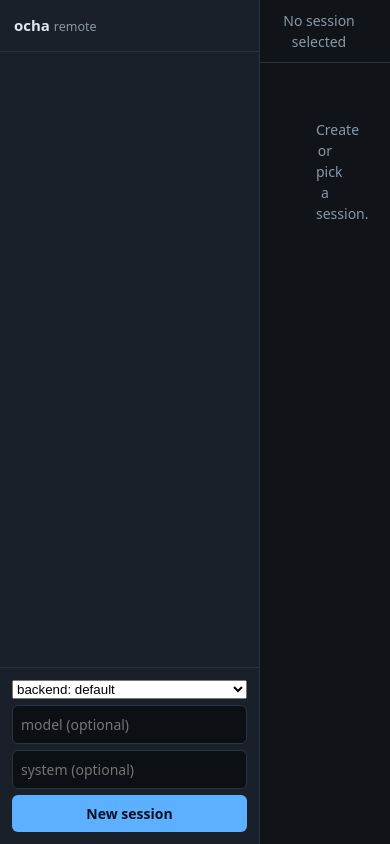
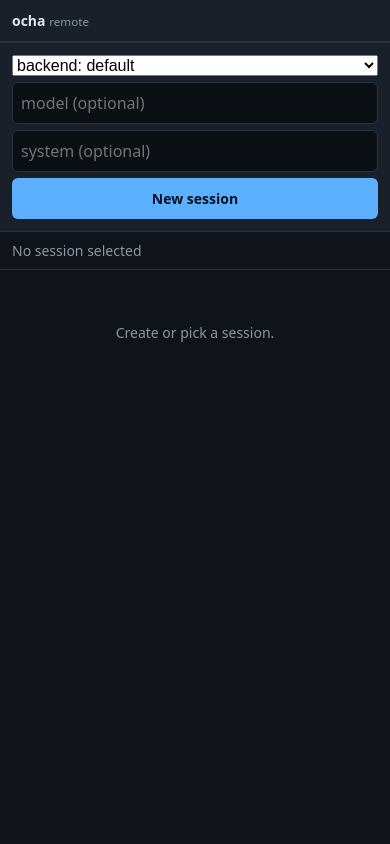
Before and after one commit to hikalium/ocha, a plain HTML site: page static/index.html in a window 390 px wide. Drawn offline with Linux system fonts and the light colour scheme; no server answers.

Commit message:
feat(serve/ui): mobile-responsive layout
100dvh on body (iOS address-bar safe); @media (max-width:700px) stacks
sidebar above main, fixes 16px input/select/textarea font-size to
suppress iOS focus-zoom, larger 40px-min-height tap targets, and
respects iOS home-indicator via env(safe-area-inset-bottom) on the
composer. No new deps, no external assets — pure CSS in the embedded
index.html.

Co-Authored-By: Claude Opus 4.7 <noreply@anthropic.com>

```diff
--- a/static/index.html
+++ b/static/index.html
@@ -10,7 +10,7 @@
           --mut:#8a97a6; --accent:#5db0ff; --warn:#ffb454; --bad:#ff6b6b; }
   * { box-sizing:border-box; }
   body { margin:0; font:14px/1.5 system-ui,sans-serif; background:var(--bg);
-         color:var(--fg); height:100vh; display:flex; }
+         color:var(--fg); height:100vh; height:100dvh; display:flex; }
   #side { width:260px; border-right:1px solid var(--line); display:flex;
           flex-direction:column; background:var(--panel); }
   #side h1 { font-size:15px; margin:0; padding:14px; border-bottom:1px solid var(--line); }
@@ -55,6 +55,25 @@
   button.bad { background:var(--bad); color:#1a0606; }
   button:disabled { opacity:.45; cursor:not-allowed; }
   .empty { color:var(--mut); padding:40px; text-align:center; }
+
+  /* Mobile: stack sidebar above main; 100dvh handles the mobile
+     address-bar; 16px inputs suppress iOS focus-zoom; larger tap
+     targets; respect the iOS home-indicator safe area. */
+  @media (max-width: 700px) {
+    body { flex-direction:column; }
+    #side { width:auto; max-height:40vh; border-right:0;
+            border-bottom:1px solid var(--line); }
+    #side h1 { padding:10px 12px; font-size:14px; }
+    #main { min-height:0; flex:1; }
+    #bar { padding:8px 12px; flex-wrap:wrap; }
+    #log { padding:12px; }
+    #gate { margin:8px; }
+    #composer { padding:10px 12px;
+                padding-bottom:calc(10px + env(safe-area-inset-bottom)); }
+    #prompt { height:48px; }
+    input, select, textarea { font-size:16px; }
+    button { min-height:40px; padding:10px 14px; }
+  }
 </style>
 </head>
 <body>
```
